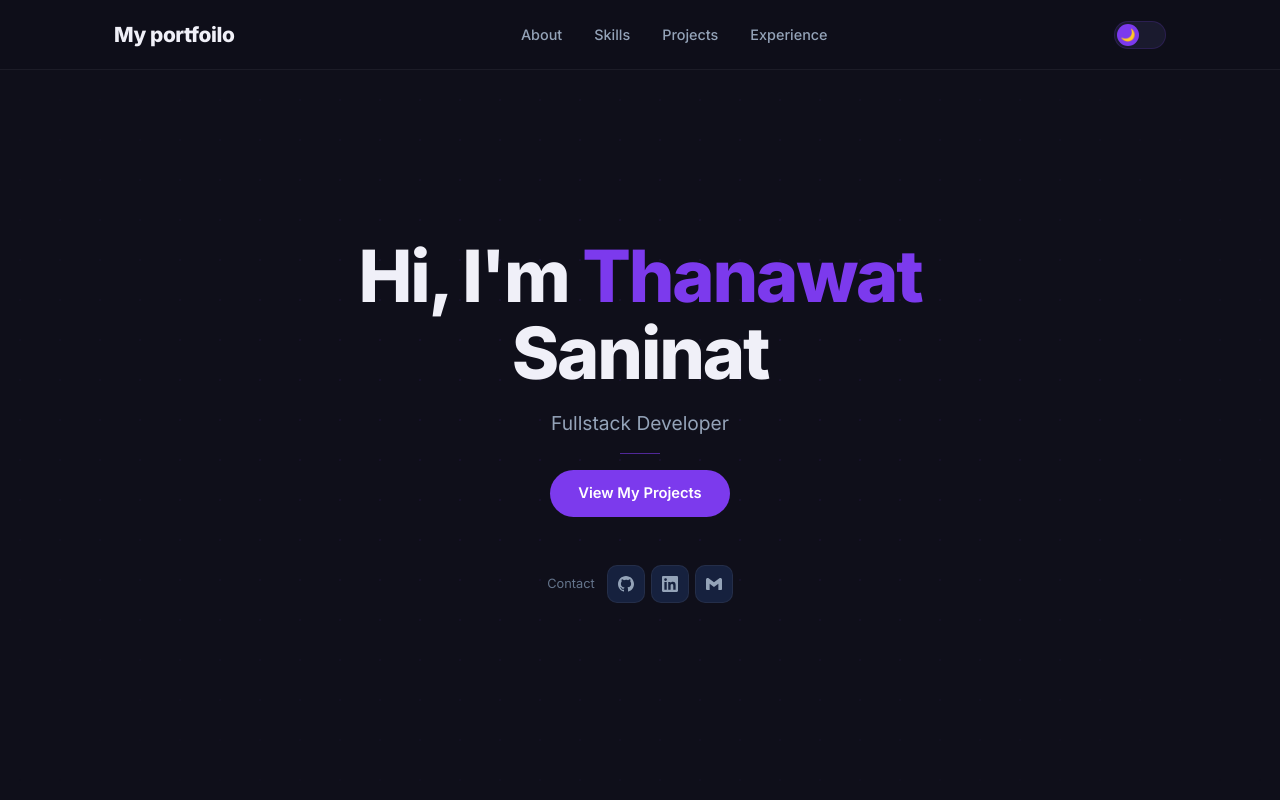
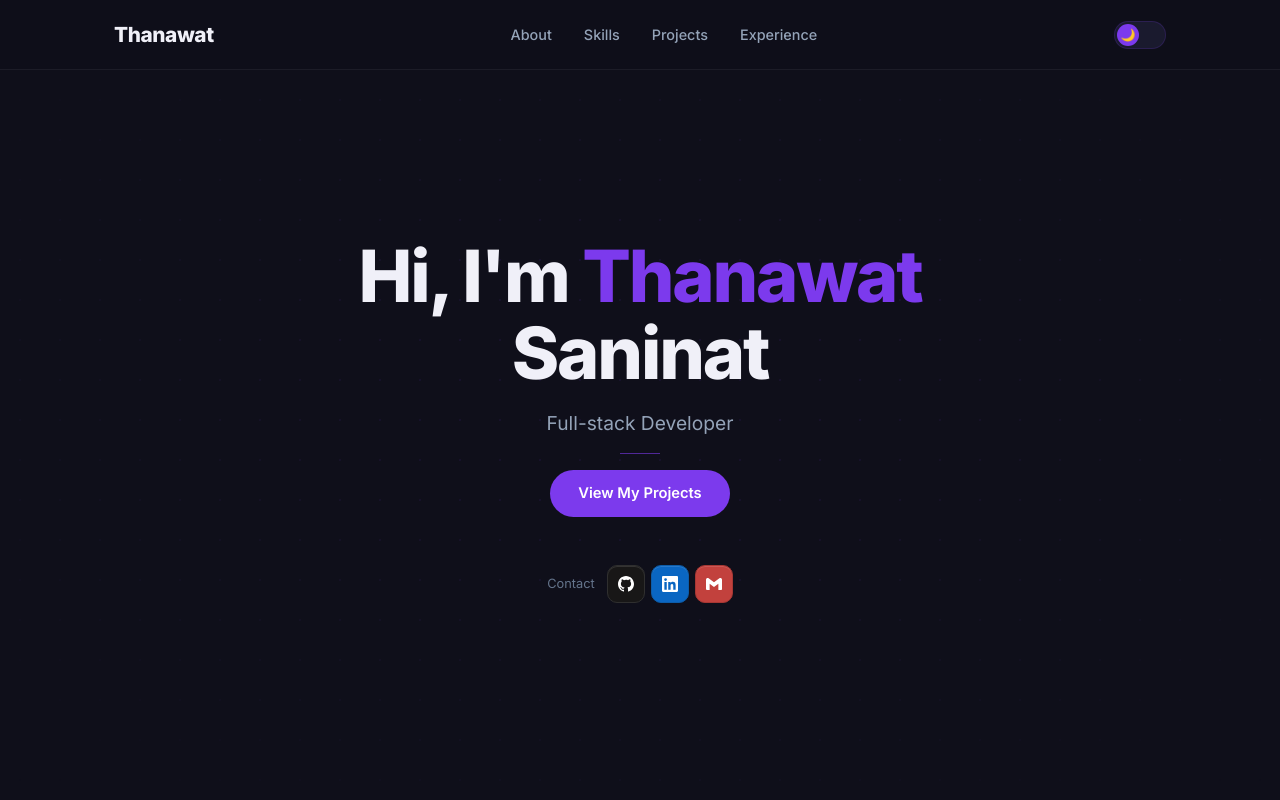
Before and after one commit to Thanawat44673/my-portfolio, a React (Vite) app: page / in a window 1280 px wide. Shown: the top 800 px of the page. Built offline with nearby package versions, Linux system fonts and the light colour scheme.

Commit message:
fix: correct typos and improve comments across components and styles

```diff
--- a/src/components/About.jsx
+++ b/src/components/About.jsx
@@ -34,7 +34,7 @@ export default function About() {
                     <div className="about-text fade-in">
                         <div className="about-bio-header">
                             <span className="about-bio-name">Thanawat Saninat</span>
-                            <span className="about-bio-role">Computer Engineering · Fullstack Developer</span>
+                            <span className="about-bio-role">Computer Engineering · Full-stack Developer</span>
                         </div>
                         <p>
                             My name is Fluk, a Computer Engineering graduate seeking a Full-stack Developer role,
--- a/src/components/Footer.jsx
+++ b/src/components/Footer.jsx
@@ -5,7 +5,7 @@ export default function Footer() {
         <footer className="footer">
             <div className="footer-inner">
                 <p className="footer-copy">
-                    © {year} — Designed & Built by <span>Thanawat Saninat</span> with ❤️
+                    © {year} · Designed & Built by <span>Thanawat Saninat</span>
                 </p>
                 <div className="footer-links">
                     <a href="#hero">Home</a>
--- a/src/components/Hero.jsx
+++ b/src/components/Hero.jsx
@@ -14,7 +14,7 @@ export default function Hero() {
 
     return (
         <section className="hero" id="hero" ref={sectionRef}>
-            {/* Subtle dot-grid static bg — no moving blobs */}
+            {/* Subtle dot-grid static background, no moving blobs */}
             <div className="hero-bg" aria-hidden="true" />
 
             <div className="container hero-center">
@@ -26,7 +26,7 @@ export default function Hero() {
                     </h1>
 
                     <p className="hero-tagline fade-in" style={{ transitionDelay: '0.2s' }}>
-                        Fullstack Developer
+                        Full-stack Developer
                     </p>
 
                     <div className="hero-actions fade-in" style={{ transitionDelay: '0.35s' }}>
--- a/src/components/Navbar.jsx
+++ b/src/components/Navbar.jsx
@@ -15,7 +15,7 @@ export default function Navbar() {
     return (
         <nav className="navbar">
             <div className="navbar-inner">
-                <a href="#hero" className="navbar-logo">My portfoilo</a>
+                <a href="#hero" className="navbar-logo">Thanawat</a>
 
                 <ul className={`navbar-links ${menuOpen ? 'open' : ''}`}>
                     {navLinks.map(link => (
--- a/src/styles/footer.css
+++ b/src/styles/footer.css
@@ -52,10 +52,7 @@
 }
 
 .footer-copy span {
-  background: var(--accent-gradient);
-  -webkit-background-clip: text;
-  -webkit-text-fill-color: transparent;
-  background-clip: text;
+  color: var(--accent-primary);
   font-weight: 600;
 }
 
--- a/src/styles/hero.css
+++ b/src/styles/hero.css
@@ -9,7 +9,7 @@
   padding: clamp(60px, 10vw, 120px) 0 80px;
 }
 
-/* Subtle static grain — no moving blobs */
+/* Subtle static grain, no moving blobs */
 .hero-bg {
   position: absolute;
   inset: 0;
@@ -41,7 +41,7 @@
   width: 100%;
 }
 
-/* Name — solid color, no gradient text */
+/* Name: solid color, no gradient text */
 .hero-name {
   font-size: clamp(2.6rem, 7vw, 4.5rem);
   font-weight: 800;
@@ -51,7 +51,7 @@
   color: var(--text-primary);
 }
 
-/* Single-color name accent — violet, not gradient */
+/* Single-color name accent: violet, not gradient */
 .hero-name-accent {
   color: var(--accent-primary);
 }
@@ -65,21 +65,22 @@
   line-height: 1.6;
 }
 
-/* Slim violet separator — no gradient */
+/* Slim violet separator: no gradient */
 .hero-tagline::after {
   content: '';
   display: block;
   height: 1px;
-  width: 0;
+  width: 40px;
   opacity: 0;
   margin: 14px auto 16px;
   background: var(--accent-primary);
-  transition: width 0.5s var(--ease-out-quart) 0.15s, opacity 0.5s var(--ease-out-quart) 0.15s;
+  transform: scaleX(0);
+  transition: transform 0.5s var(--ease-out-quart) 0.15s, opacity 0.5s var(--ease-out-quart) 0.15s;
 }
 
 .hero-tagline.visible::after {
-  width: 40px;
   opacity: 0.6;
+  transform: scaleX(1);
 }
 
 /* Actions */
@@ -112,40 +113,44 @@
   width: 38px;
   height: 38px;
   border-radius: 10px;
-  background: var(--bg-card);
-  border: 1px solid var(--border-subtle);
-  color: var(--text-secondary);
+  background: var(--social-bg, var(--bg-card));
+  border: 1px solid var(--social-border, var(--border-subtle));
+  color: #fff;
   text-decoration: none;
   font-size: 1rem;
-  transition: color 0.15s var(--ease-out-quart), border-color 0.15s var(--ease-out-quart), background 0.15s var(--ease-out-quart);
+  box-shadow: inset 0 1px 0 rgba(255, 255, 255, 0.12);
+  transition: transform 0.18s var(--ease-out-quart),
+              box-shadow 0.18s var(--ease-out-quart),
+              filter 0.18s var(--ease-out-quart);
 }
 
-[data-theme='light'] #social-link-git {
-  background: #2d2d3d;
-  color: #f0f0f8;
-  border-color: #3d3d4d;
+#social-link-git {
+  --social-bg: #181717;
+  --social-border: #2f2f2f;
 }
 
-[data-theme='light'] #social-link-in {
-  background: #1f1fe4;
-  color: #ffffff;
-  border-color: #3d3d4d;
+#social-link-in {
+  --social-bg: #0a66c2;
+  --social-border: #0d5ca8;
 }
 
-[data-theme='light'] #social-link-Email {
-  background: red;
-  color: #f0f0f8;
-  border-color: #3d3d4d;
+#social-link-Email {
+  --social-bg: #c2413d;
+  --social-border: #a73733;
 }
 
-[data-theme='dark'] #social-link-git:hover {
-  background: rgb(0, 0, 0);
+.social-link:hover {
+  filter: saturate(1.08) brightness(1.08);
+  transform: translateY(-2px);
+  box-shadow: 0 10px 24px rgba(0, 0, 0, 0.22),
+              inset 0 1px 0 rgba(255, 255, 255, 0.16);
 }
 
-[data-theme='dark'] #social-link-in:hover {
-  background: rgb(62, 124, 240);
+.social-link:focus-visible {
+  filter: saturate(1.08) brightness(1.08);
+  transform: translateY(-2px);
+  box-shadow: 0 10px 24px rgba(0, 0, 0, 0.22),
+              inset 0 1px 0 rgba(255, 255, 255, 0.16);
+  outline: 3px solid rgba(124, 58, 237, 0.35);
+  outline-offset: 3px;
 }
-
-[data-theme='dark'] #social-link-Email:hover {
-  background: rgb(255, 0, 0);
-}
--- a/src/styles/utilities.css
+++ b/src/styles/utilities.css
@@ -17,7 +17,7 @@
   }
 }
 
-/* Section title — solid color, no gradient text */
+/* Section title: solid color, no gradient text */
 .section-title {
   position: relative;
   z-index: 1;
@@ -50,7 +50,7 @@
   font-family: 'Inter', sans-serif;
 }
 
-/* Primary button — flat solid violet, no glow box-shadow */
+/* Primary button: flat solid violet, no glow box-shadow */
 .btn-primary {
   background: var(--accent-primary);
   color: #fff;
--- a/src/styles/variables.css
+++ b/src/styles/variables.css
@@ -8,9 +8,9 @@
   --bg-card-hover: #1e2d4a;
   --accent-primary: #7c3aed;
   --accent-secondary: #9d60f0;
-  /* Solid violet — no gradient text, no rose */
+  /* Solid violet, no gradient text or rose */
   --accent-gradient: linear-gradient(135deg, #7c3aed 0%, #9d60f0 100%);
-  /* Glow kept minimal — used only on interactive states */
+  /* Glow kept minimal, used only on interactive states */
   --accent-glow: rgba(124, 58, 237, 0.18);
   --text-primary: #f0f0f8;
   --text-secondary: #94a3b8;
```
Also changed, not shown: src/styles/Experience.css (+4 -4 lines), src/styles/about.css (+4 -4 lines), src/styles/animations.css (+5 -5 lines), src/styles/projects.css (+4 -4 lines).
